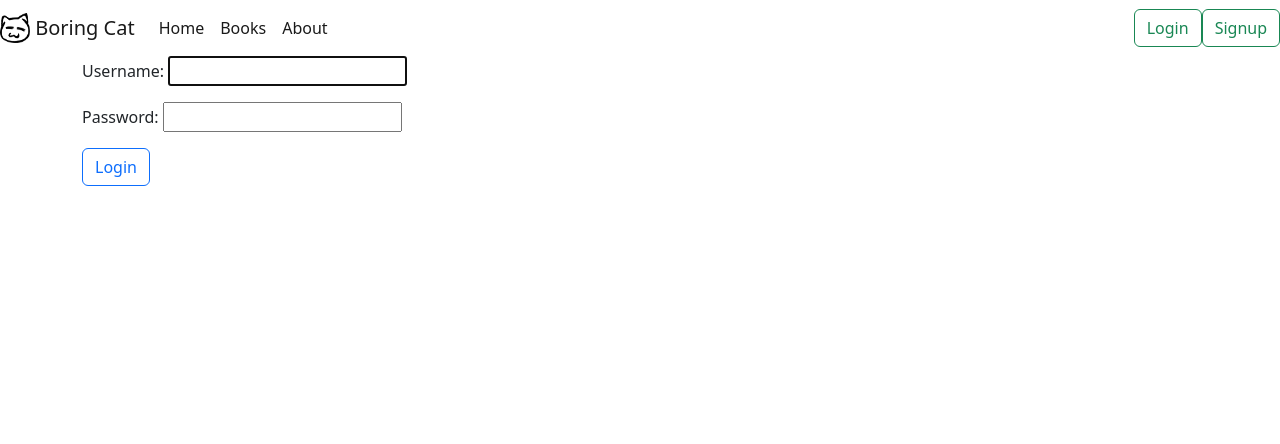
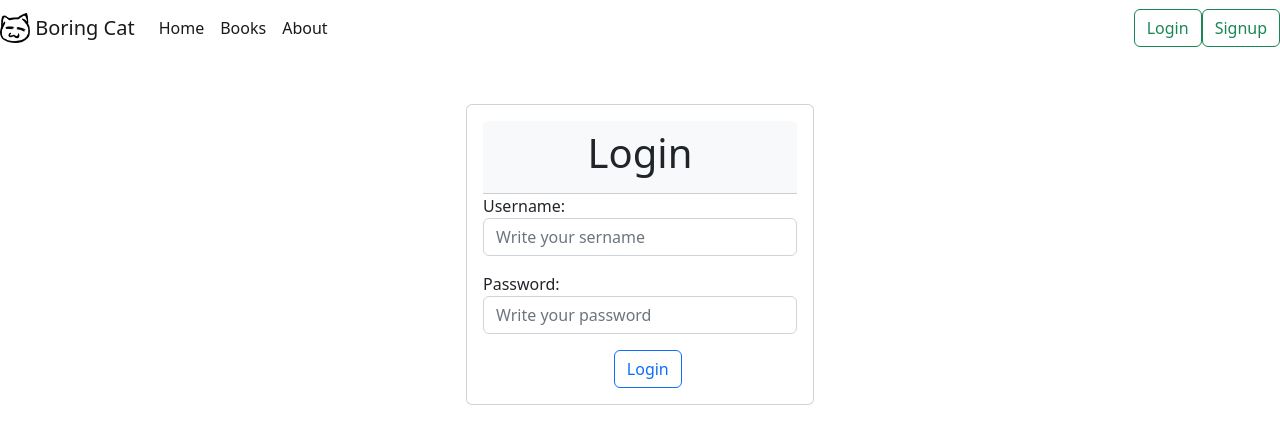
Before and after one commit to ScipioVE/boringcat, a Django app: page /login/ in a window 1280 px wide. Shown: the top 444 px of the page. Run offline with Django 4.2, Linux system fonts and the light colour scheme.

Commit message:
add: login / logout done

```diff
--- a/apps/client/templates/signin.html
+++ b/apps/client/templates/signin.html
@@ -3,12 +3,29 @@
 {% block title %}Login{% endblock title %}
 
 {% block content %}
-{{error}}
-{{login_error}}
-<form action="" method="POST">
+<main class="container">
+    <div class="row">
+        <div class="col-md-4 offset-md-4 mt-5" >
+<form action="" method="POST" class="card card-body">
+    <div class="card-header bg-light text-center"> <h1>Login</h1></div>
+    {{error}}
+    {{login_error}}
     {% csrf_token %}
-{{loginform.as_p}}
-<button class="btn btn-outline-primary"> Login </button>
+    <div class="mb-3">
+        <label for="username">Username:</label>
+        <input id="username" type="text" name="username" class="form-control" placeholder="Write your sername">
+    </div>
+    <div class="mb-3">
+        <label for="password">Password:</label>
+        <input id="password" type="password" name="password" class="form-control" placeholder="Write your password">
+
+    </div>
+    <div>
+    <button class="btn btn-outline-primary  offset-5"> Login </button>
+</div>
 
 </form>
+        </div>
+</div>
+</main>
 {% endblock content %}
```
Also changed, not shown: apps/client/templates/signup.html (+27 -6 lines).
